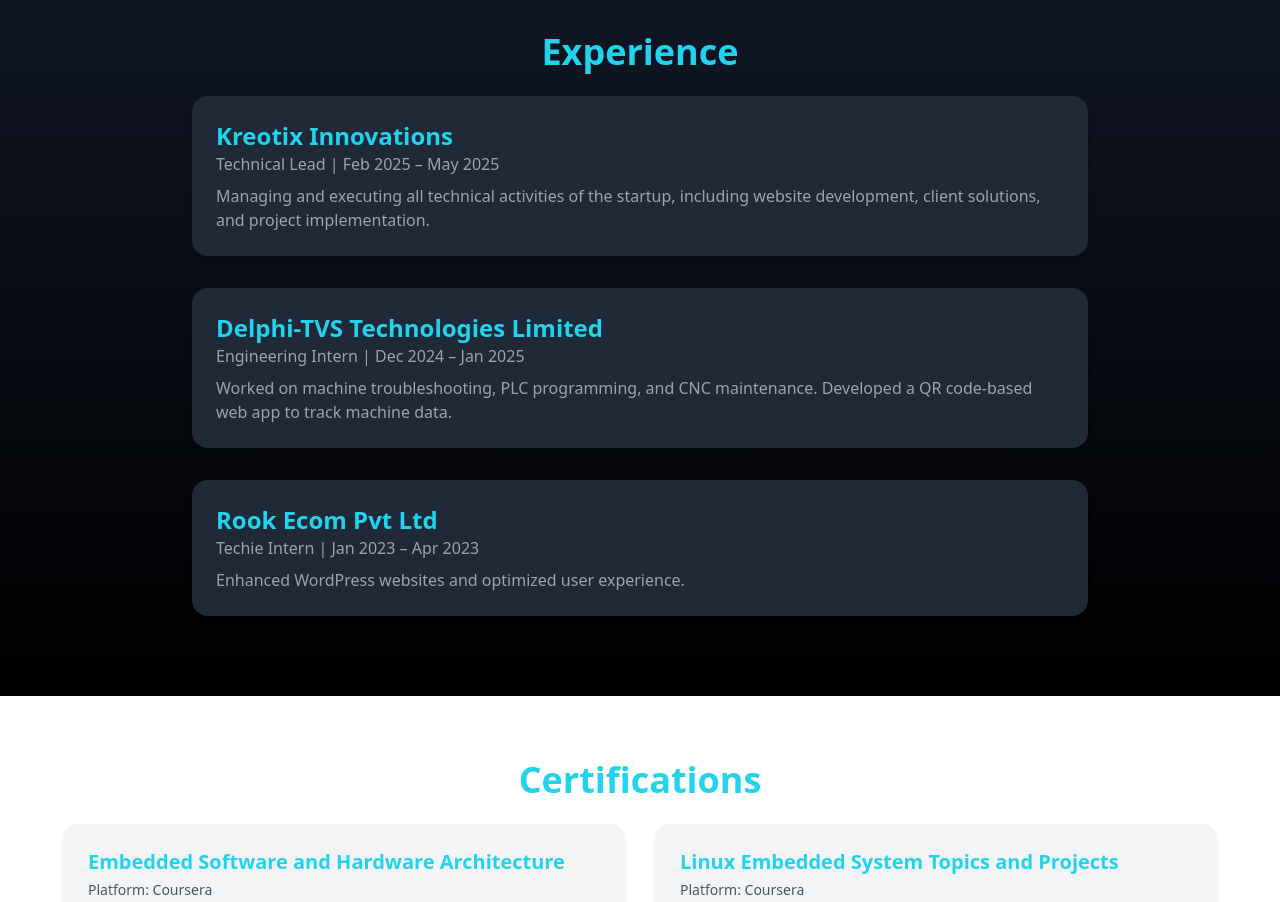
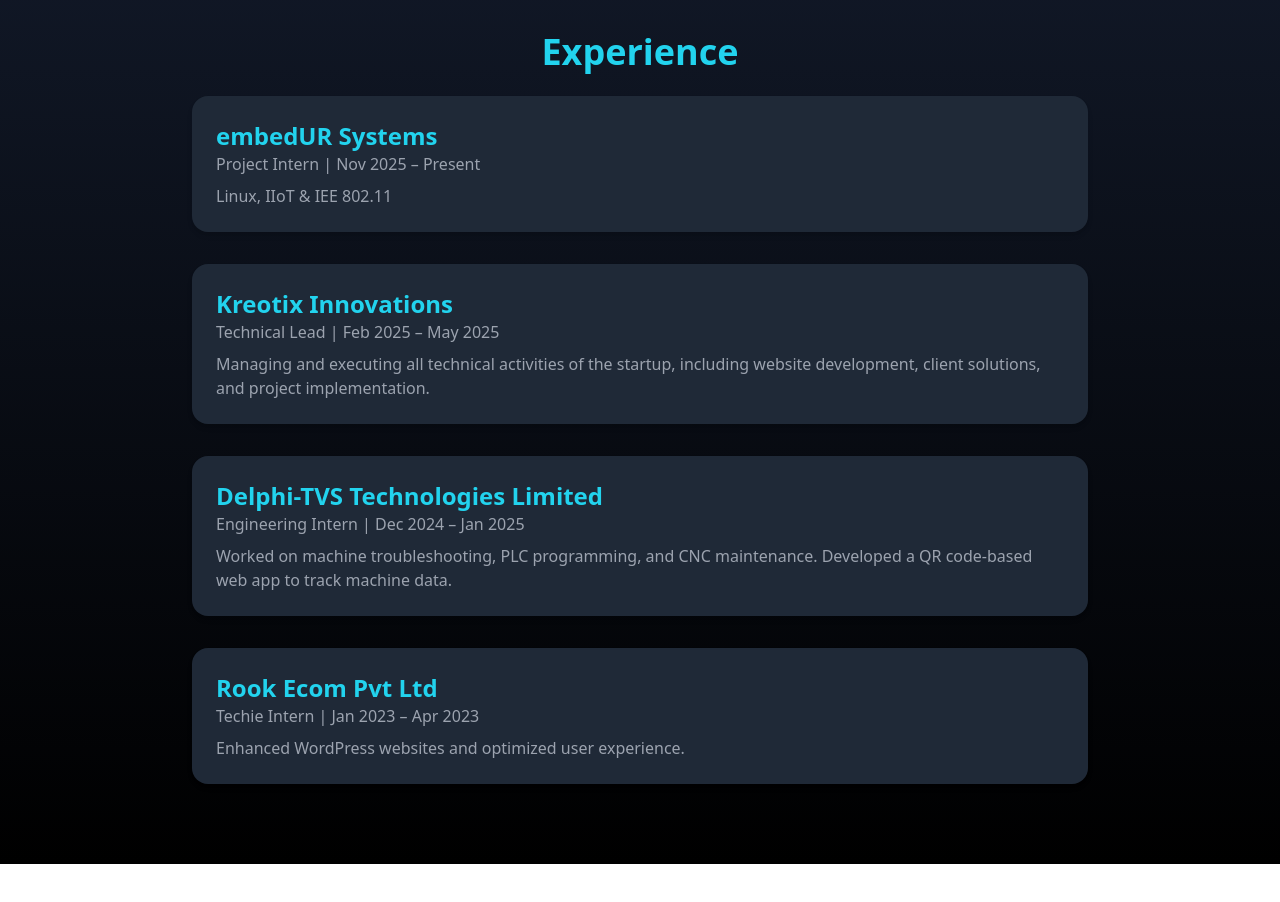
Before and after one commit to Karthigeyan06/myportfolio, a React (Create React App) app: page / in a window 1280 px wide. Shown: the part 4260-5162 px from the top of the page. Built offline with nearby package versions, Linux system fonts and the light colour scheme.

Commit message:
Added experience

```diff
--- a/src/Portfolio.js
+++ b/src/Portfolio.js
@@ -585,6 +585,11 @@
         </motion.h2>
         <div className="max-w-4xl mx-auto space-y-8">
         <div className="p-6 bg-gray-800 shadow-md rounded-2xl">
+            <h3 className="text-2xl font-semibold text-cyan-400">embedUR Systems</h3>
+            <p className="text-gray-400">Project Intern | Nov 2025 – Present</p>
+            <p className="mt-2 text-gray-400">Linux, IIoT & IEE 802.11</p>
+          </div>
+        <div className="p-6 bg-gray-800 shadow-md rounded-2xl">
             <h3 className="text-2xl font-semibold text-cyan-400">Kreotix Innovations</h3>
             <p className="text-gray-400">Technical Lead | Feb 2025 – May 2025</p>
             <p className="mt-2 text-gray-400">Managing and executing all technical activities of the startup, including website development, client solutions, and project implementation.</p>
```
